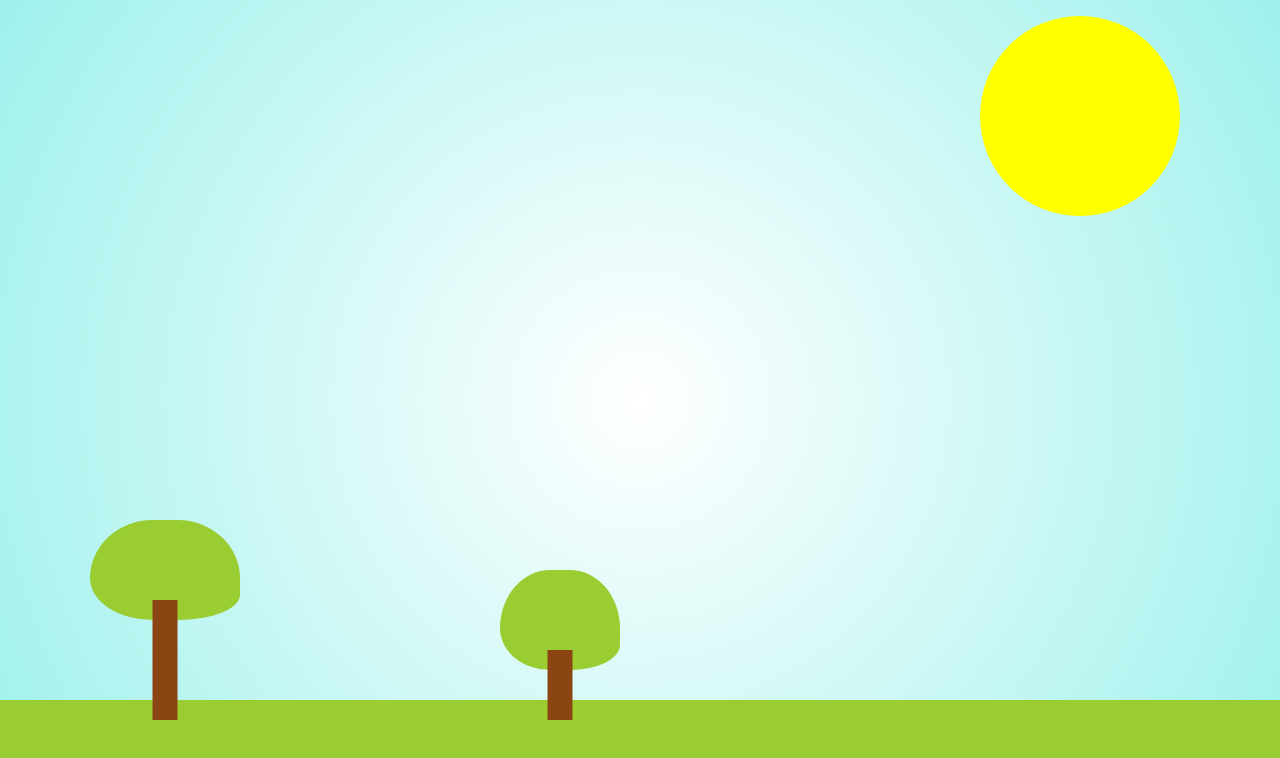
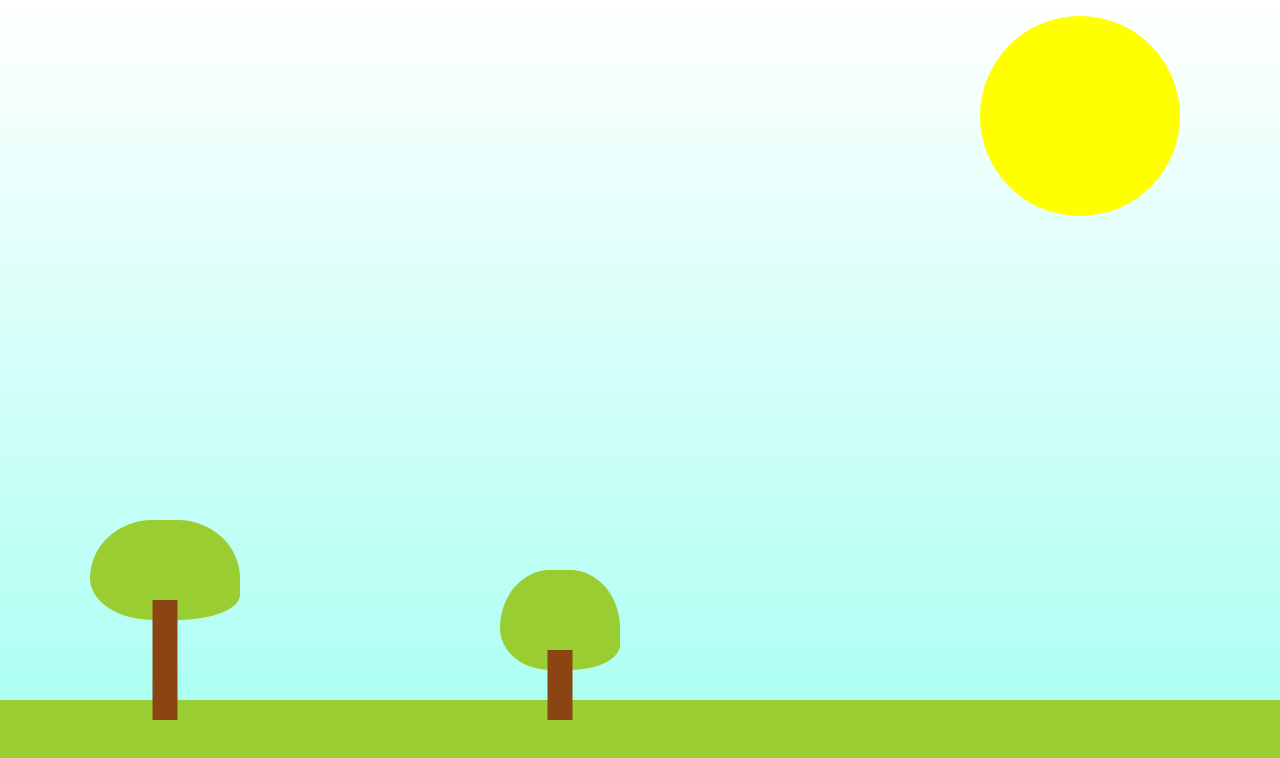
Before and after one commit to danielforerocode/paisaje, a plain HTML site: page index.html in a window 1280 px wide. Drawn offline with Linux system fonts and the light colour scheme.

Commit message:
cambio el color de fondo

```diff
--- a/style.css
+++ b/style.css
@@ -7,11 +7,11 @@
 .container {
   width: 100%;
   height: 100vh;
-  background: rgb(255, 255, 255);
-  background: radial-gradient(
-    circle,
-    rgba(255, 255, 255, 1) 0%,
-    rgba(158, 241, 236, 1) 100%
+  background: rgb(162, 255, 241);
+  background: linear-gradient(
+    0deg,
+    rgba(162, 255, 241, 1) 0%,
+    rgba(255, 255, 255, 1) 100%
   );
   /*background: radial-gradient(circle, rgba(55,66,157,1) 8%, rgba(28,132,233,1) 100%);*/
   /*animation-name: day-night;
```
